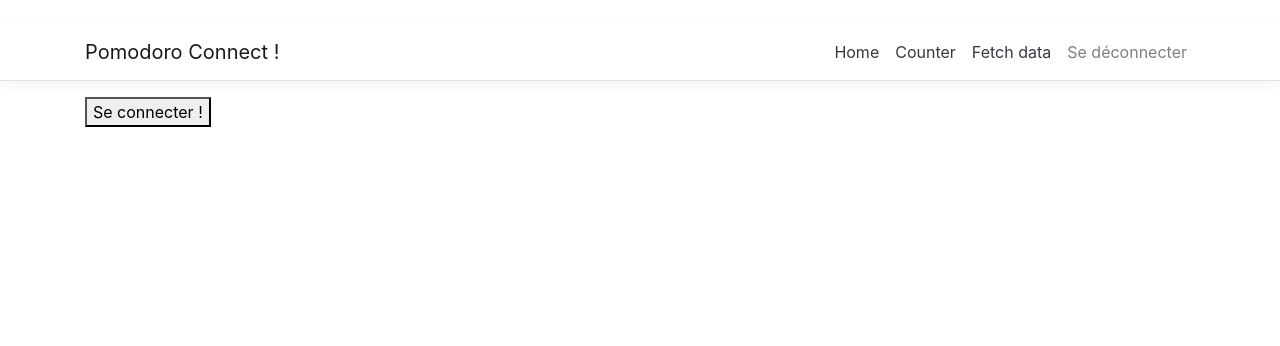
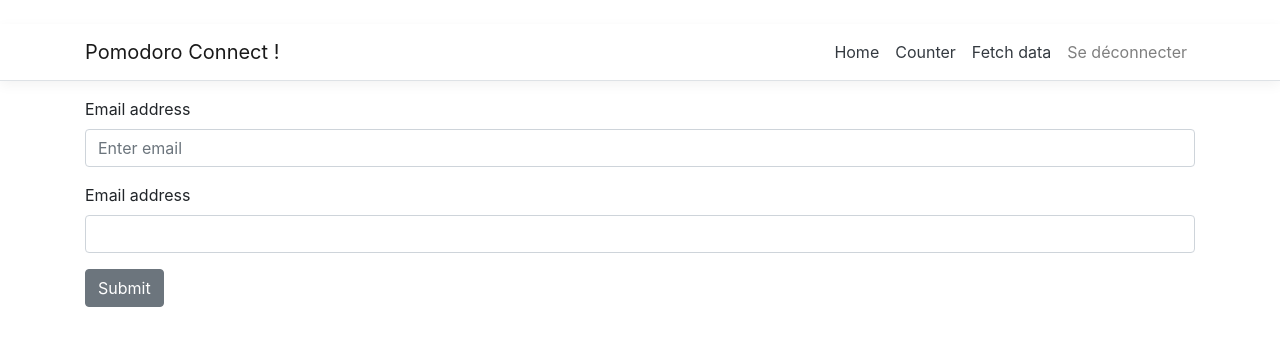
Before and after one commit to olibos/Acme.Productivity.Pomodoro, a React (Create React App) app in the folder Acme.Productivity.Pomodoro.Web/ClientApp/: page /login in a window 1280 px wide. Shown: the top 346 px of the page. Built offline with nearby package versions, Linux system fonts and the light colour scheme.

Commit message:
Sample form

```diff
--- a/Acme.Productivity.Pomodoro.Web/ClientApp/src/components/Login.tsx
+++ b/Acme.Productivity.Pomodoro.Web/ClientApp/src/components/Login.tsx
@@ -3,6 +3,7 @@ import { RouteComponentProps } from "react-router";
 import * as React from "react";
 import { connect } from "react-redux";
 import { ApplicationState } from "../store";
+import { Button, Form, FormGroup, Input, Label } from "reactstrap";
 
 type LoginProps =
     CurrentUserStore.UserState &
@@ -11,11 +12,30 @@ type LoginProps =
 
 class Login extends React.PureComponent<LoginProps>
 {
+    private login()
+    {
+
+    }
+
     public render()
     {
-        return <button onClick={() => this.props.login("toto")}>
-            Se connecter !
-        </button>;
+        return <>
+            <Form>
+                <FormGroup controlId="formBasicEmail">
+                    <Label>Email address</Label>
+                    <Input type="email" placeholder="Enter email" />
+                </FormGroup>
+
+                <FormGroup controlId="formBasicEmail">
+                    <Label>Email address</Label>
+                    <Input type="password" />
+                </FormGroup>
+
+                <Button variant="primary" type="submit">
+                    Submit
+                </Button>
+            </Form>
+        </>;
     }
 }
 
```
